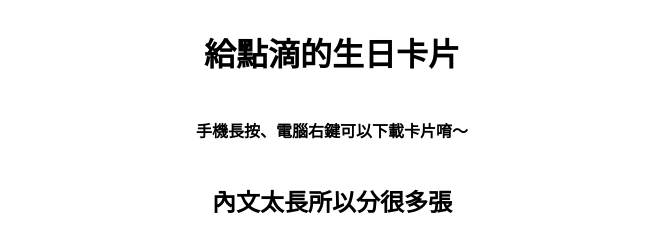
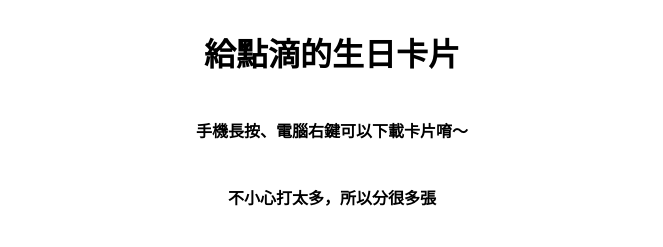
Before and after one commit to Simple0223/WaterDropBirthdayCards, a plain HTML site: page index.html in a window 1280 px wide. Shown: the top 247 px of the page, without its empty margins (308-971 px from the left). Drawn offline with Linux system fonts and the light colour scheme.

Commit message:
Update index.html

```diff
--- a/index.html
+++ b/index.html
@@ -21,7 +21,7 @@
 <body>
     <h1>給點滴的生日卡片</h1>
     <h4>手機長按、電腦右鍵可以下載卡片唷～</h4>
-    <h2>內文太長所以分很多張</h2>
+    <h4>不小心打太多，所以分很多張</h2>
     <img src="https://github.com/Simple0223/WaterDropBirthdayCards/blob/main/chen.png?raw=true" alt="Image 1">
     <img src="https://github.com/Simple0223/WaterDropBirthdayCards/blob/main/dian.png?raw=true" alt="Image 1">
     <img src="https://github.com/Simple0223/WaterDropBirthdayCards/blob/main/di.png?raw=true" alt="Image 1">
```
